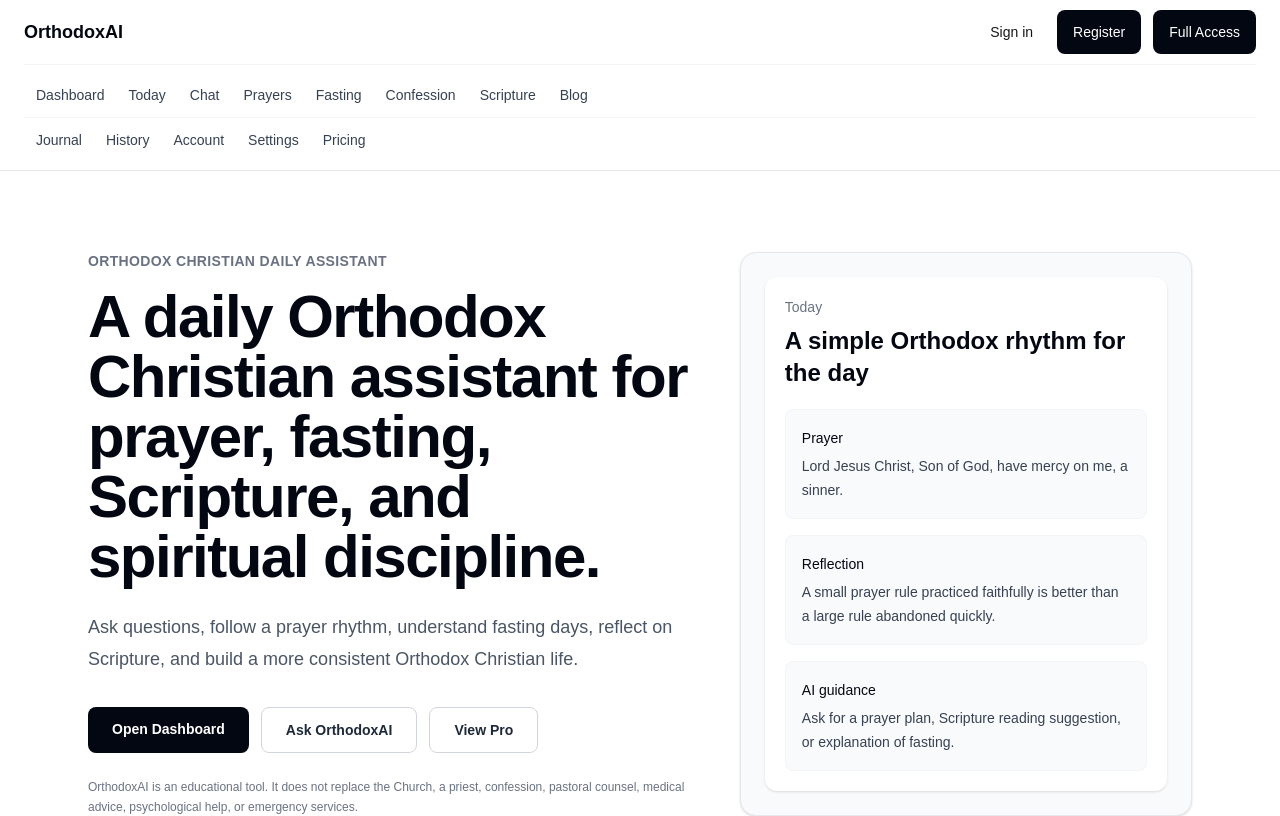
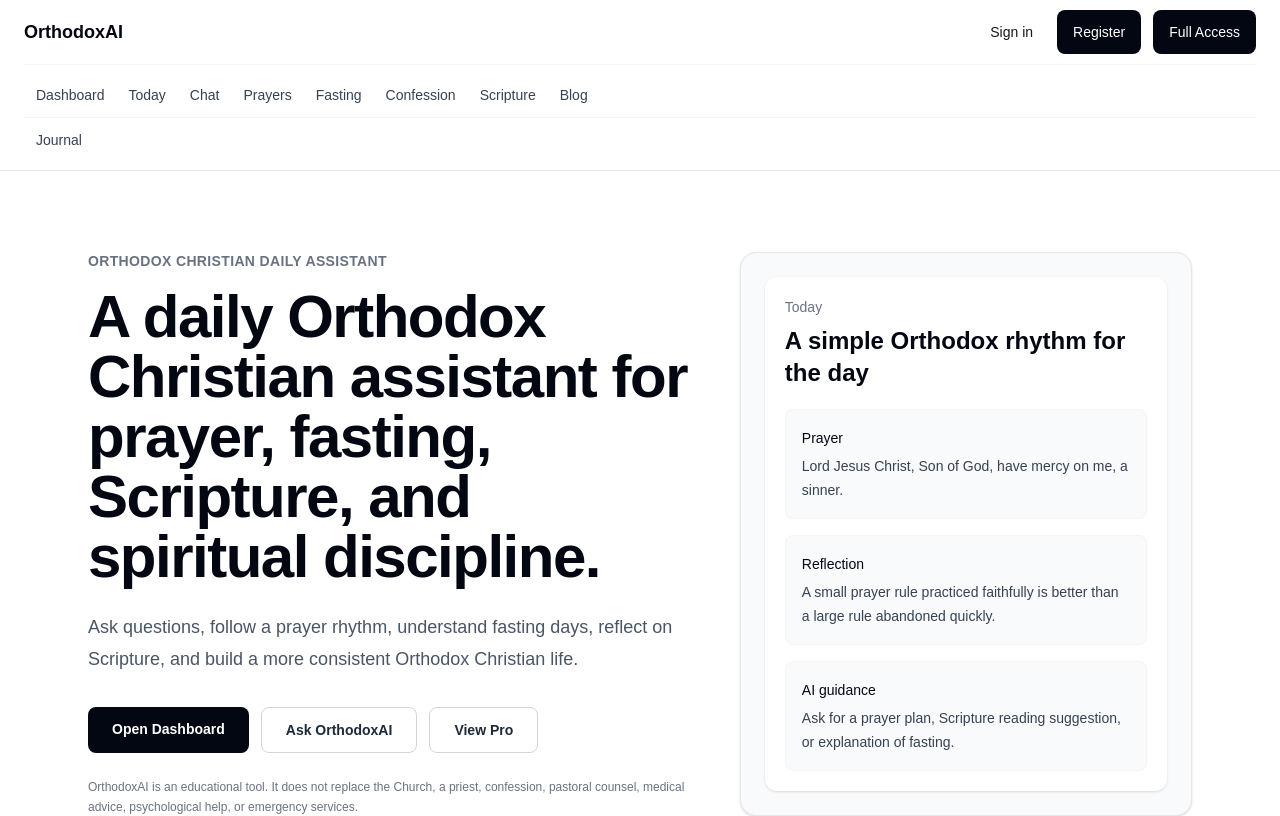
Before and after one commit to triplnj/orthodox-ai, a Next.js app: page / in a window 1280 px wide. Shown: the top 816 px of the page. Built offline with nearby package versions, Linux system fonts and the light colour scheme; no server answers.

Commit message:
ui: move account history settings and pricing to footer navigation

```diff
--- a/src/components/layout/NavbarClient.tsx
+++ b/src/components/layout/NavbarClient.tsx
@@ -50,26 +50,7 @@
 ];
 
 const secondaryNavItems = [
-  {
-    href: "/journal",
-    label: "Journal",
-  },
-  {
-    href: "/history",
-    label: "History",
-  },
-  {
-    href: "/account",
-    label: "Account",
-  },
-  {
-    href: "/settings",
-    label: "Settings",
-  },
-  {
-    href: "/pricing",
-    label: "Pricing",
-  },
+  { href: "/journal", label: "Journal" },
 ];
 
 export function NavbarClient({ user, isPro }: NavbarClientProps) {
```
